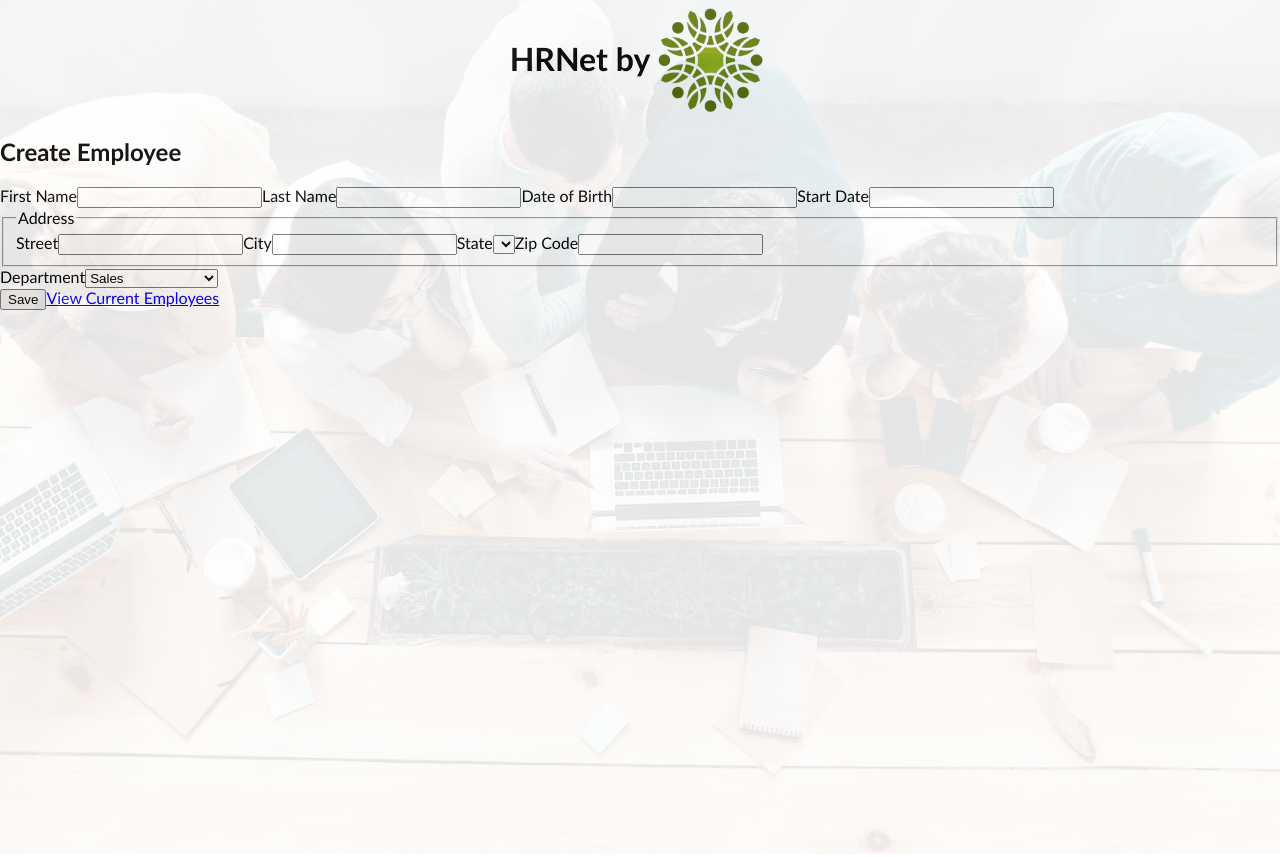
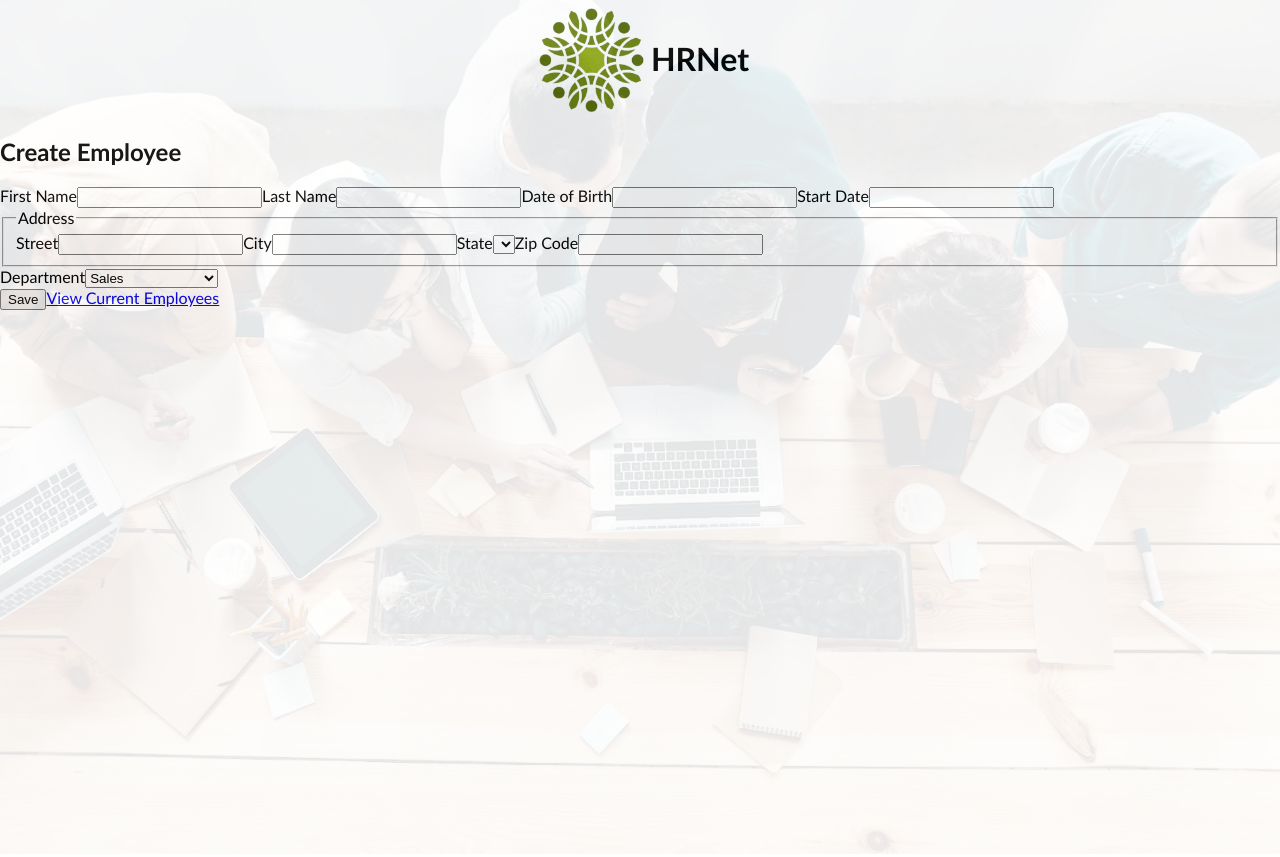
Before and after one commit to mohaali77/P14-JS-React, a React (Create React App) app in the folder hrnet/: page / in a window 1280 px wide. Built offline with nearby package versions, Linux system fonts and the light colour scheme.

Commit message:
Update header.jsx

```diff
--- a/hrnet/src/components/header/header.jsx
+++ b/hrnet/src/components/header/header.jsx
@@ -4,8 +4,8 @@ import './style/header.css'
 export default function Header() {
     return <>
         <header >
-            <h1>HRNet by </h1>
             <img src={logo} alt="Logo de l'entreprise Wealth Health" />
+            <h1>HRNet</h1>
         </header>
     </>
 }
```
